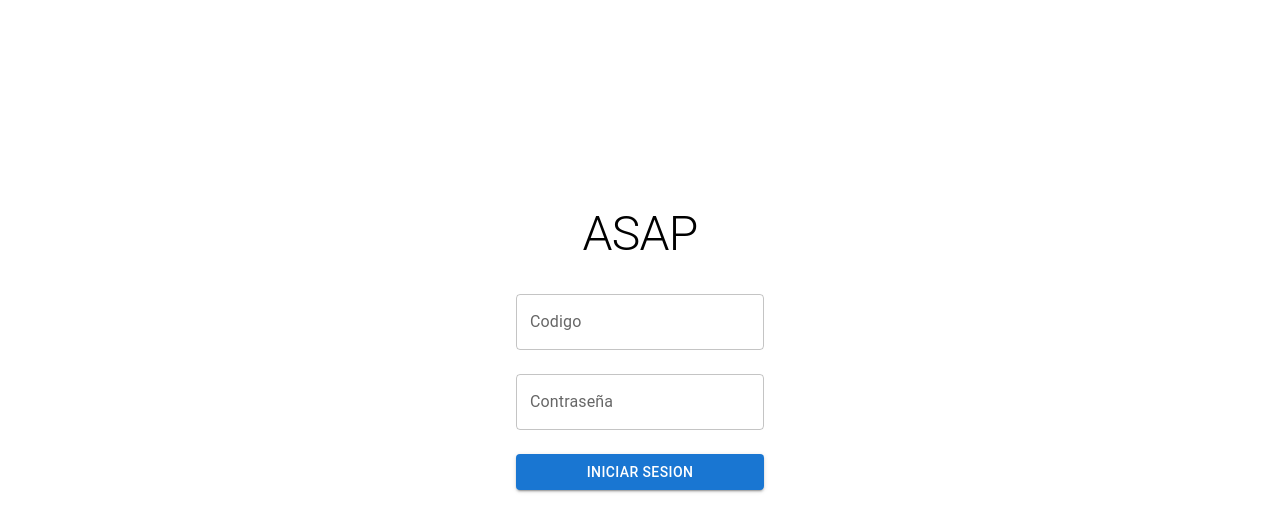
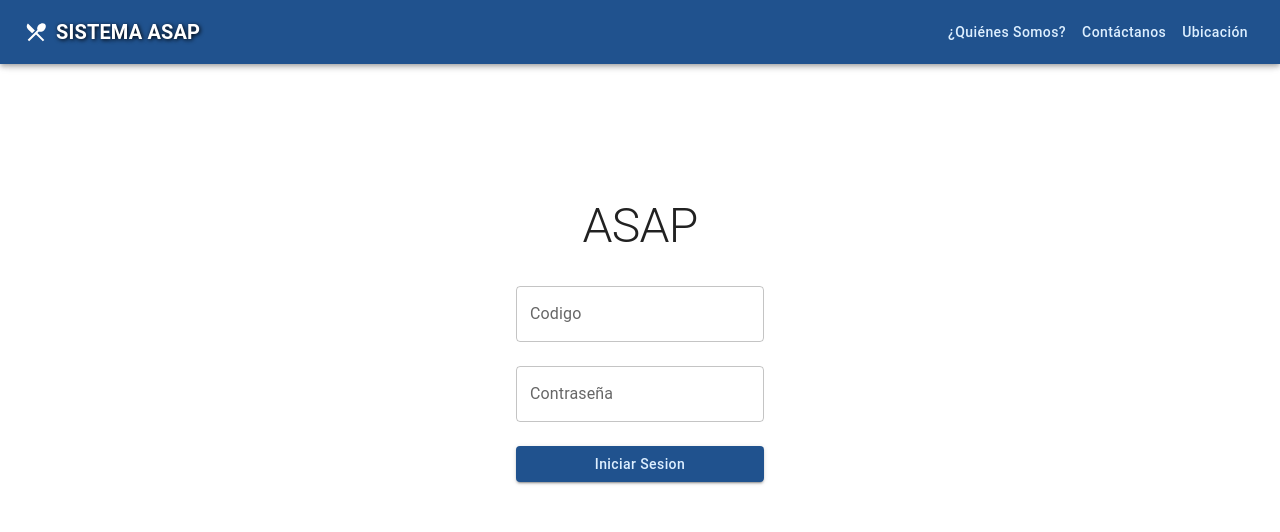
Before and after one commit to greghades/frontend_asap, a Next.js app: page /login in a window 1280 px wide. Shown: the top 532 px of the page. Built offline with nearby package versions, Linux system fonts and the light colour scheme.

Commit message:
Botones extra agregados a login. Navbar agregado al login.

```diff
--- a/src/app/login/page.jsx
+++ b/src/app/login/page.jsx
@@ -1,19 +1,43 @@
 'use client';
 
 import { useRouter } from 'next/navigation';
-
-import { Box, Container } from '@mui/material';
+import { Box, Container, AppBar, Toolbar, CssBaseline, ButtonGroup } from '@mui/material';
+import RestaurantMenuIcon from '@mui/icons-material/RestaurantMenu';
 import * as yup from 'yup';
 import { useForm, Controller } from 'react-hook-form';
-
 import { Input, Text, Button } from '@/components';
 import { useAuth, useSchema, useUserSystemStore } from '@/hooks';
 import { users } from '@/mockups';
+import { createTheme, ThemeProvider } from '@mui/material/styles';
+
+const theme = createTheme({
+	palette: {
+		primary: {
+			main: '#DDEFFF',
+			contrastText: '20528E',
+		},
+		secondary: {
+			main: '#20528E',
+			contrastText: '#DDEFFF',
+		},
+	},
+	components: {
+		MuiButton: {
+		  styleOverrides: {
+			root: {
+			  textTransform: 'capitalize',
+			},
+		  },
+		},
+	  },
+});
 
 const loginSchema = yup.object({
 	code: yup.string().required('El codigo del usuario es requerido'),
 	password: yup.string().required('la contraseña es requerida')
 });
+
+const navItems = ['Home', 'About', 'Contact'];
 
 export default function Login() {
 	const { isAuth } = useAuth();
@@ -60,6 +84,23 @@ export default function Login() {
 				gap: '2em'
 			}}
 		>
+			<CssBaseline />
+			{/* Barra de navegacion */}
+			<AppBar position="fixed" sx={{ zIndex: (theme) => theme.zIndex.drawer + 1, backgroundColor: '#20528E' }}>
+				<Toolbar sx={{ display: 'flex', justifyContent: 'space-between' }}>
+					<RestaurantMenuIcon sx={{ marginRight: '8px' }} />
+					<Text variant="h6" sx={{ fontWeight: 'bold', textShadow: '1px 1px 4px black', flexGrow: 1, display: { xs: 'none', sm: 'block' } }}>
+						SISTEMA ASAP
+					</Text>
+					<Box sx={{ display: { xs: 'none', sm: 'block' } }}>
+						<ThemeProvider theme={theme}>
+							<Button color='primary' variant='text'>¿Quiénes somos?</Button>
+							<Button variant='text'>Contáctanos</Button>
+							<Button variant='text'>Ubicación</Button>
+						</ThemeProvider>
+					</Box>
+				</Toolbar>
+			</AppBar>
 			<Text
 				variant='h1'
 				sx={{
@@ -106,7 +147,9 @@ export default function Login() {
 						/>
 					)}
 				/>
-				<Button type='submit'>Iniciar Sesion</Button>
+				<ThemeProvider theme={theme}>
+					<Button color='secondary' type='submit'>Iniciar Sesion</Button>
+				</ThemeProvider>
 			</Box>
 		</Container>
 	);
--- a/src/app/page.jsx
+++ b/src/app/page.jsx
@@ -7,7 +7,6 @@ import RestaurantRoundedIcon from '@mui/icons-material/RestaurantRounded';
 import ExitToAppRoundedIcon from '@mui/icons-material/ExitToAppRounded';
 import { useRouter } from 'next/navigation';
 import { useAuth, useUserSystemStore } from '@/hooks';
-import { useEffect } from 'react';
 import Inventory from './inventory/page';
 import AddProduct from './inventory/addProduct/page';
 
```
